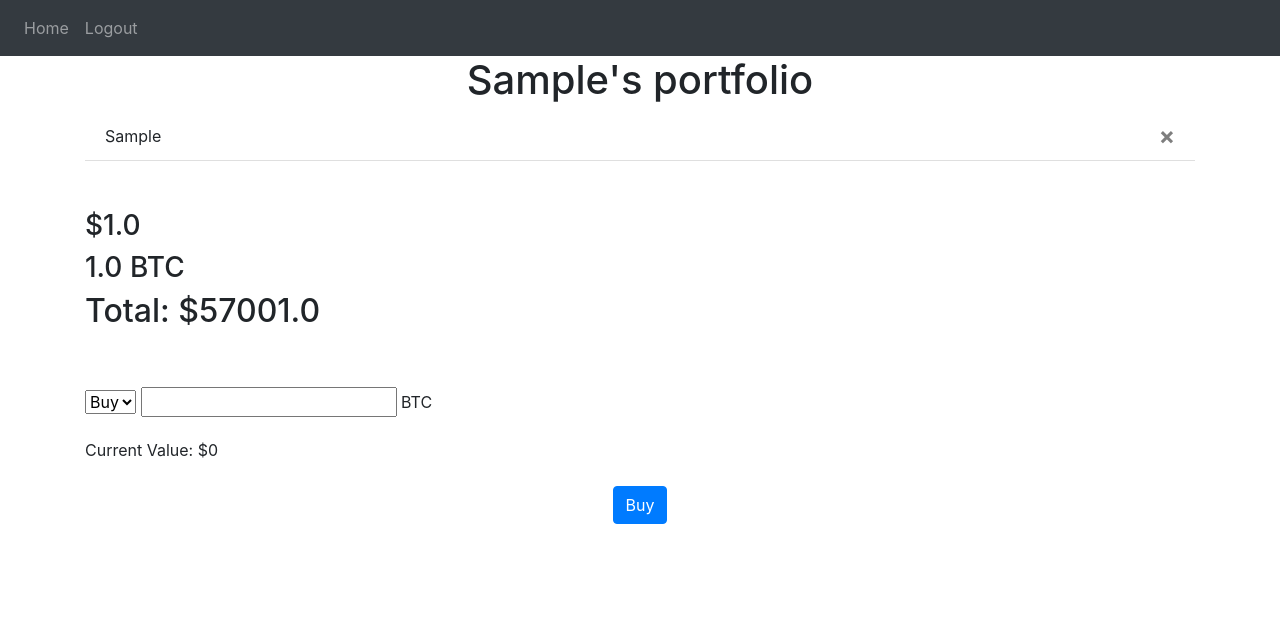
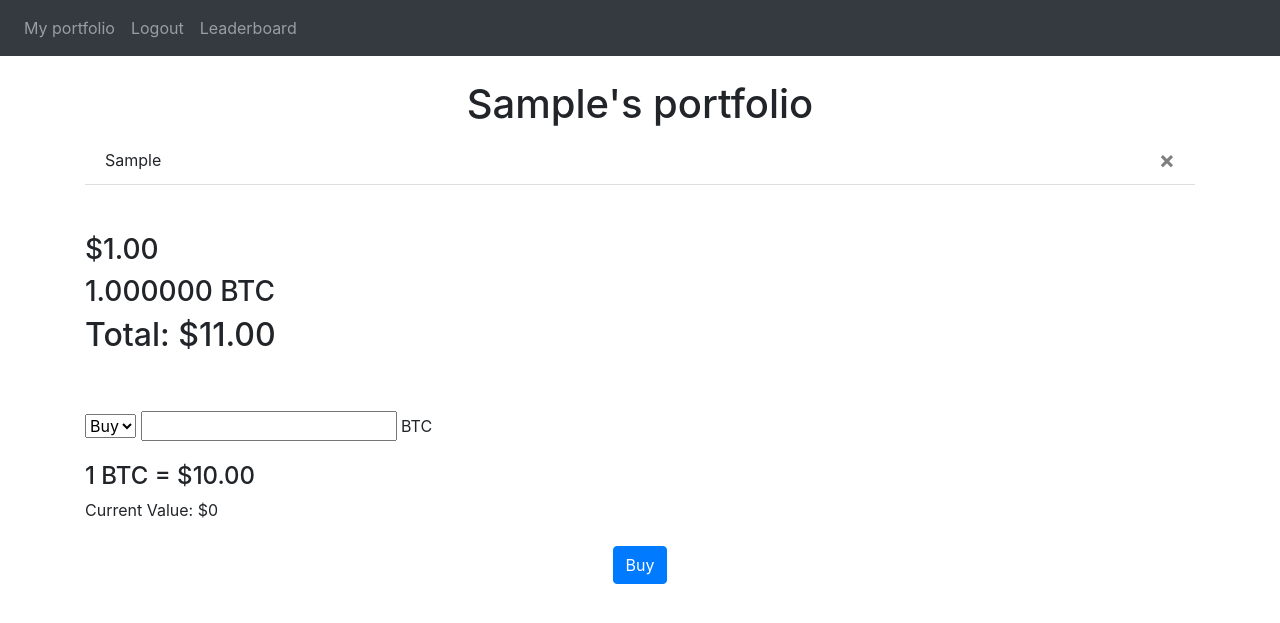
Before and after one commit to NikoIivonen/fake-trade, a Flask app: page / in a window 1280 px wide. Shown: the top 623 px of the page. Run offline with Flask 3, Linux system fonts and the light colour scheme; the first user in the database is signed in; tables that the repository leaves empty hold one stand-in row (Sample ...); a database or web service that is not in the repository returns one stand-in record (Sample ...); data that the repository does not hold is empty; some libraries are stand-ins or nearby versions.

Commit message:
improvements

```diff
--- a/requirements.txt
+++ b/requirements.txt
@@ -8,3 +8,4 @@ MarkupSafe>=2.1.5
 Werkzeug>=3.0.3
 blinker>=1.8.2
 flask_sqlalchemy>=3.1.1
+requests>=2.32.3
--- a/website/templates/base.html
+++ b/website/templates/base.html
@@ -24,12 +24,13 @@
             <div class="collapse navbar-collapse" id="navbar">
                 <div class="navbar-nav">
                     {% if user.is_authenticated %}
-                        <a class="nav-item nav-link" id="home" href="/">Home</a>
+                        <a class="nav-item nav-link" id="home" href="/">My portfolio</a>
                         <a class="nav-item nav-link" id="logout" href="/logout">Logout</a>
                     {% else %}
                         <a class="nav-item nav-link" id="login" href="/login">Login</a>
                         <a class="nav-item nav-link" id="signUp" href="/sign-up">Sign up</a>
                     {% endif %}
+                    <a class="nav-item nav-link" id="leaderboard" href="/leaderboard">Leaderboard</a>
                 </div>
             </div>
         </nav>
--- a/website/templates/home.html
+++ b/website/templates/home.html
@@ -1,6 +1,7 @@
 {% extends "base.html" %} {% block title %}My portfolio{% endblock %}
 
 {% block content %}
+<br/>
 <h1 align="center">{{ user.first_name }}'s portfolio</h1>
 <ul class="list-group list-group-flush" id="notes">
     {% for note in user.notes %}
@@ -14,9 +15,9 @@
 </ul>
 <br/>
 <br/>
-<h3>${{ user.cash }}</h3>
-<h3>{{ user.bitcoin }} BTC</h3>
-<h2>Total: ${{ user.bitcoin*btcValue+ user.cash }}</h2>
+<h3>${{ "{:0,.2f}".format(user.cash) }}</h3>
+<h3>{{ "{:.6f}".format(user.bitcoin) }} BTC</h3>
+<h2>Total: ${{ "{:0,.2f}".format(user.cash + user.bitcoin*btcValue) }}</h2>
 <br/>
 <br/>
 <form method="POST">
@@ -28,12 +29,14 @@
         <input type="number" step="0.000001" name="note" id="note">
         <label> BTC</label>
     </div>
+    <h4>1 BTC = ${{ "{:0,.2f}".format(btcValue) }}</h4>
     <div class="label">Current Value: <span id="numberLabel">$0</span></div>
     <script>
         document.getElementById('note').addEventListener('input', function() {
             var inputValue = parseFloat(this.value);
             var formattedValue = isNaN(inputValue) ? '0.00' : inputValue.toFixed(6);
-            document.getElementById('numberLabel').textContent = '$' + formattedValue*{{ btcValue }};
+            var total = formattedValue*{{ btcValue }}
+            document.getElementById('numberLabel').textContent = '$' + total.toLocaleString();
         });
     </script>
     <br/>
--- a/website/views.py
+++ b/website/views.py
@@ -1,35 +1,66 @@
 from flask import Blueprint, render_template, request, flash
 from flask_login import login_required, current_user
-from .models import Note
+from .models import Note, User
 from . import db
+import requests
+
+def get_btc_price():
+    api_key = 'f3aec9ce-4146-4d49-86e0-01d9beca2f56'
+    url = 'https://pro-api.coinmarketcap.com/v1/cryptocurrency/quotes/latest'
+
+    parameters = {
+        'symbol': 'BTC',
+        'convert': 'USD'
+    }
+
+    headers = {
+        'Accepts': 'application/json',
+        'X-CMC_PRO_API_KEY': api_key,
+    }
+
+    response = requests.get(url, headers=headers, params=parameters)
+
+    data = response.json()
+
+    bitcoin_price = round(data['data']['BTC']['quote']['USD']['price'], 2)
+
+    return bitcoin_price
 
 views = Blueprint('views', __name__)
 
-@views.route('/', methods=['GET', 'POST'])
+@views.route('/', methods=['GET', 'POST'], endpoint='home')
 @login_required
 def home():
-    btc_price = 57000
+    btc_price = get_btc_price()
     if request.method == 'POST':
+        btc_price = get_btc_price()
         note = request.form.get('note')
         selected = request.form.get('options')
-        print(note, selected)
+
         if len(note) < 1:
             flash('The amount cannot be empty.', category='error')
         else:
+            btc = float(note)
             if selected == 'Buy':
-                if current_user.cash < float(note)*btc_price:
+                if current_user.cash < btc*btc_price:
                     flash('Insufficient funds.', category='error')
                 else:
-                    current_user.bitcoin = current_user.bitcoin + float(note)
-                    current_user.cash = current_user.cash - float(note)*btc_price
+                    current_user.bitcoin = current_user.bitcoin + btc
+                    current_user.cash = current_user.cash - btc*btc_price
                     db.session.commit()
 
             elif selected == 'Sell':
-                if current_user.bitcoin < float(note):
+                if current_user.bitcoin < btc:
                     flash('Not enough bitcoin.', category='error')
                 else:
-                    current_user.bitcoin = current_user.bitcoin - float(note)
-                    current_user.cash = current_user.cash + float(note)*btc_price
+                    current_user.bitcoin = current_user.bitcoin - btc
+                    current_user.cash = current_user.cash + btc*btc_price
                     db.session.commit()
 
     return render_template("home.html", user=current_user, btcValue=btc_price)
+
+@views.route('/leaderboard', endpoint='leaderboard')
+def leaderboard():
+    users = User.query.all()
+    btc_price = get_btc_price()
+    return render_template("leaderboard.html", user=current_user, users=users, btc_price=btc_price)
```
Also changed, not shown: website/auth.py (+23 -15 lines), website/templates/leaderboard.html (added, +16 -0 lines).
